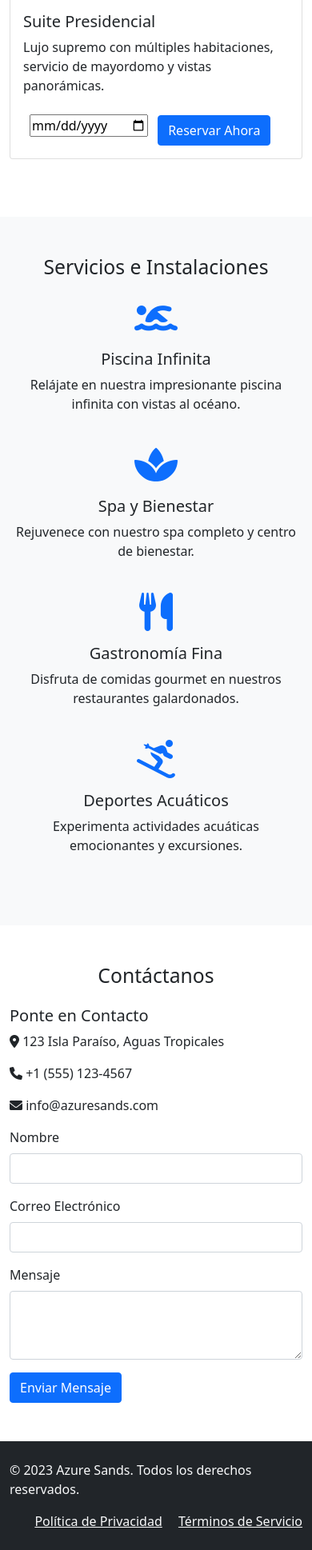
After one commit to TomGaldeano/TomGaldeano, a Flask app: template templates/projects/pj_azure_sands.html in a window 390 px wide. The commit adds this page. Shown: the part 2332-4270 px from the top of the page at 80% size. Run offline with Flask 3, Linux system fonts and the light colour scheme; the template is opened without the code that fills it, so the values that code supplies are empty; some libraries are stand-ins or nearby versions.

Commit message:
h-16-4-26

```diff
--- /dev/null
+++ b/templates/projects/pj_azure_sands.html
@@ -0,0 +1,268 @@
+<!DOCTYPE html>
+<html lang="es">
+<head>
+    <meta charset="UTF-8">
+    <meta name="viewport" content="width=device-width, initial-scale=1.0">
+    <title>Azure Sands - Tu Vacación de Ensueño</title>
+    <link href="https://cdn.jsdelivr.net/npm/bootstrap@5.0.2/dist/css/bootstrap.min.css" rel="stylesheet" integrity="sha384-EVSTQN3/azprG1Anm3QDgpJLIm9Nao0Yz1ztcQTwFspd3yD65VohhpuuCOmLASjC" crossorigin="anonymous">
+    <link rel="stylesheet" href="https://cdnjs.cloudflare.com/ajax/libs/font-awesome/6.0.0/css/all.min.css">
+</head>
+<body class="d-flex flex-column min-vh-100 justify-content-between light">
+   <nav class="navbar bg-dark navbar-expand-md navbar-dark">
+  <div class="container-fluid">
+    <a class="navbar-brand" href="#">Azure Sands</a>
+    <button class="navbar-toggler" type="button" data-bs-toggle="collapse" data-bs-target="#navbarNav" aria-controls="navbarNav" aria-expanded="false" aria-label="Toggle navigation">
+      <span class="navbar-toggler-icon"></span>
+    </button>
+    <div class="collapse navbar-collapse" id="navbarNav">
+      <ul class="navbar-nav ms-auto">
+        <li class="nav-item">
+          <a class="nav-link active" aria-current="page" href="#home">Inicio</a>
+        </li>
+        <li class="nav-item">
+        <button class="btn btn-dark nav-link" type="button" data-bs-toggle="offcanvas" data-bs-target="#offcanvasRight" aria-controls="offcanvasRight">Reservas</button>
+        </li>
+        <li class="nav-item">
+          <a class="nav-link" href="#rooms">Habitaciones</a>
+        </li>
+        <li class="nav-item">
+          <a class="nav-link" href="#amenities">Servicios</a>
+        </li>
+        <li class="nav-item">
+          <a class="nav-link" href="#contact">Contacto</a>
+        </li>
+      </ul>
+    </div>
+  </div>
+</nav>
+<div class="offcanvas offcanvas-end" tabindex="-1" id="offcanvasRight" aria-labelledby="offcanvasRightLabel">
+  <div class="offcanvas-header ">
+    <h5 id="offcanvasCenterLabel justify-content-center">RESERVAS</h5>
+    <button type="button" class="btn-close text-reset" data-bs-dismiss="offcanvas" aria-label="Close"></button>
+  </div>
+  <div class="offcanvas-body justify-content-center">
+    <ul id="reservas" class="list-group">
+      <li class="list-group-item">No hay reservas aun</li>
+    </ul>
+    <div class="row justify-content-center container d-flex mx-auto mt-4">
+    <button class="btn btn-primary j ">Pagar</button>
+    </div>
+  </div>
+</div>
+<div class="container-fluid p-0" id="home">
+  <div id="carouselExampleIndicators" class="carousel slide" data-bs-ride="carousel">
+  <div class="carousel-indicators">
+    <li data-bs-target="#carouselExampleIndicators" data-bs-slide-to="0" class="active"></li>
+    <li data-bs-target="#carouselExampleIndicators" data-bs-slide-to="1"></li>
+    <li data-bs-target="#carouselExampleIndicators" data-bs-slide-to="2"></li>
+  </div>
+  <div class="carousel-inner">
+    <div class="carousel-item active">
+      <img class="d-block w-100" src="img1.png" alt="Bienvenido a Azure Sands" style="height: 60vh; object-fit: cover;">
+      <div class="carousel-caption d-block">
+        <h5>Bienvenido a Azure Sands</h5>
+        <p>Experimenta lujo y relajación en nuestro paraíso tropical.</p>
+      </div>
+    </div>
+    <div class="carousel-item">
+      <img class="d-block w-100" src="img2.png" alt="Vistas Espectaculares a la Playa" style="height: 60vh; object-fit: cover;">
+      <div class="carousel-caption d-block">
+        <h5>Vistas Espectaculares a la Playa</h5>
+        <p>Disfruta de vistas impresionantes al océano desde tu balcón privado.</p>
+      </div>
+    </div>
+    <div class="carousel-item">
+      <img class="d-block w-100" src="img3.png" alt="Servicios de Clase Mundial" style="height: 60vh; object-fit: cover;">
+      <div class="carousel-caption d-block">
+        <h5>Servicios de Clase Mundial</h5>
+        <p>Spa, piscinas y gastronomía fina te esperan.</p>
+      </div>
+    </div>
+  </div>
+  <button class="carousel-control-prev" type="button" data-bs-target="#carouselExampleIndicators" data-bs-slide="prev">
+    <span class="carousel-control-prev-icon" aria-hidden="true"></span>
+    <span class="visually-hidden">Anterior</span>
+  </button>
+  <button class="carousel-control-next" type="button" data-bs-target="#carouselExampleIndicators" data-bs-slide="next">
+    <span class="carousel-control-next-icon" aria-hidden="true"></span>
+    <span class="visually-hidden">Siguiente</span>
+  </button>
+</div>
+<section id="about" class="py-5 bg-light">
+  <div class="container">
+    <div class="row">
+      <div class="col-lg-6">
+        <h2>Acerca de Azure Sands</h2>
+        <p>Ubicado en una isla tropical prístina, Azure Sands ofrece el escape definitivo de lo cotidiano. Nuestro resort cuenta con alojamientos lujosos, servicios de clase mundial y un servicio incomparable para hacer que tu estancia sea inolvidable.</p>
+        <p>Ya sea que busques relajación en nuestras playas privadas, aventura en nuestras aguas cristalinas o indulgencia en nuestro spa, Azure Sands es tu puerta de entrada al paraíso.</p>
+      </div>
+      <div class="col-lg-6">
+        <img src="https://via.placeholder.com/600x400/6f42c1/ffffff?text=Vista+General+del+Resort" alt="Vista General del Resort" class="img-fluid rounded">
+      </div>
+    </div>
+  </div>
+</section>
+<!-- Habitaciones-->
+<section id="rooms" class="py-5">
+  <div class="container">
+    <h2 class="text-center mb-4">Nuestras Habitaciones</h2>
+    <div class="row">
+      <div class="col-md-4 mb-4">
+        <div class="card" id="deluxe">
+          <img src="deluxe.png" class="card-img-top" alt="Suite Deluxe">
+          <div class="card-body">
+            <h5 class="card-title">Suite Deluxe</h5>
+            <p class="card-text">Suite espaciosa con vistas al océano, cama king y balcón privado.</p>
+            <input type="date" name="" class="m-2">
+            <button class="btn btn-primary m-2">Reservar Ahora</a>
+          </div>
+        </div>
+      </div>
+      <div class="col-md-4 mb-4" id="villa">
+        <div class="card">
+          <img src="villa.png" class="card-img-top" alt="Villa Frente al Mar">
+          <div class="card-body">
+            <h5 class="card-title">Villa Frente al Mar</h5>
+            <p class="card-text">Villa privada con acceso directo a la playa y vistas espectaculares al atardecer.</p>
+            <input type="date" class="m-2">
+            <button class="btn btn-primary m-2">Reservar Ahora</button>
+          </div>
+        </div>
+      </div>
+      <div class="col-md-4 mb-4" id="suite">
+        <div class="card">
+          <img src="presi.png" class="card-img-top" alt="Suite Presidencial">
+          <div class="card-body">
+            <h5 class="card-title">Suite Presidencial</h5>
+            <p class="card-text">Lujo supremo con múltiples habitaciones, servicio de mayordomo y vistas panorámicas.</p>
+            <input type="date" class="m-2">
+            <button class="btn btn-primary mt-2">Reservar Ahora</button>
+          </div>
+        </div>
+      </div>
+    </div>
+  </div>
+</section>
+
+<!-- Patata Patata -->
+<section id="amenities" class="py-5 bg-light">
+  <div class="container">
+    <h2 class="text-center mb-4">Servicios e Instalaciones</h2>
+    <div class="row">
+      <div class="col-md-3 text-center mb-4">
+        <i class="fas fa-swimmer fa-3x text-primary mb-3"></i>
+        <h5>Piscina Infinita</h5>
+        <p>Relájate en nuestra impresionante piscina infinita con vistas al océano.</p>
+      </div>
+      <div class="col-md-3 text-center mb-4">
+        <i class="fas fa-spa fa-3x text-primary mb-3"></i>
+        <h5>Spa y Bienestar</h5>
+        <p>Rejuvenece con nuestro spa completo y centro de bienestar.</p>
+      </div>
+      <div class="col-md-3 text-center mb-4">
+        <i class="fas fa-utensils fa-3x text-primary mb-3"></i>
+        <h5>Gastronomía Fina</h5>
+        <p>Disfruta de comidas gourmet en nuestros restaurantes galardonados.</p>
+      </div>
+      <div class="col-md-3 text-center mb-4">
+        <i class="fas fa-skiing fa-3x text-primary mb-3"></i>
+        <h5>Deportes Acuáticos</h5>
+        <p>Experimenta actividades acuáticas emocionantes y excursiones.</p>
+      </div>
+    </div>
+  </div>
+</section>
+
+<!-- Contacto-->
+<section id="contact" class="py-5">
+  <div class="container">
+    <h2 class="text-center mb-4">Contáctanos</h2>
+    <div class="row">
+      <div class="col-md-6">
+        <h5>Ponte en Contacto</h5>
+        <p><i class="fas fa-map-marker-alt"></i> 123 Isla Paraíso, Aguas Tropicales</p>
+        <p><i class="fas fa-phone"></i> +1 (555) 123-4567</p>
+        <p><i class="fas fa-envelope"></i> info@azuresands.com</p>
+      </div>
+      <div class="col-md-6">
+        <form>
+          <div class="mb-3">
+            <label for="name" class="form-label">Nombre</label>
+            <input type="text" class="form-control" id="name" required>
+          </div>
+          <div class="mb-3">
+            <label for="email" class="form-label">Correo Electrónico</label>
+            <input type="email" class="form-control" id="email" required>
+          </div>
+          <div class="mb-3">
+            <label for="message" class="form-label">Mensaje</label>
+            <textarea class="form-control" id="message" rows="3" required></textarea>
+          </div>
+          <button type="submit" class="btn btn-primary">Enviar Mensaje</button>
+        </form>
+      </div>
+    </div>
+  </div>
+</section>
+
+<footer class="bg-dark text-light py-4">
+  <div class="container">
+    <div class="row">
+      <div class="col-md-6">
+        <p>&copy; 2023 Azure Sands. Todos los derechos reservados.</p>
+      </div>
+      <div class="col-md-6 text-end">
+        <a href="#" class="text-light me-3">Política de Privacidad</a>
+        <a href="#" class="text-light">Términos de Servicio</a>
+      </div>
+    </div>
+  </div>
+</footer>
+  <script src="https://cdn.jsdelivr.net/npm/bootstrap@5.0.2/dist/js/bootstrap.bundle.min.js" integrity="sha384-MrcW6ZMFYlzcLA8Nl+NtUVF0sA7MsXsP1UyJoMp4YLEuNSfAP+JcXn/tWtIaxVXM" crossorigin="anonymous"></script>
+  <script>
+    const reservas = document.querySelector("#reservas");
+    const habitaciones = new Map([["deluxe_btn",document.querySelector("#deluxe button")],
+    ["deluxe_calendar",document.querySelector("#deluxe input")],
+    ["villa_btn",document.querySelector("#villa button")],
+    ["villa_calendar",document.querySelector("#villa input")],
+    ["suite_btn",document.querySelector("#suite button")],
+    ["suite_calendar",document.querySelector("#suite input")]
+  ]);
+    const carrito = [];
+    habitaciones.get("deluxe_btn").addEventListener("click",()=> {
+      if(habitaciones.get("deluxe_calendar").value){
+        if (carrito.length==0){
+          reservas.innerHTML="";
+        }
+        let li = document.createElement("li");
+        li.classList.add("list-group-item");
+        carrito.push("Habitacion Deluxe: "+habitaciones.get("deluxe_calendar").value);
+        li.textContent = "Habitacion Deluxe: "+habitaciones.get("deluxe_calendar").value;
+        reservas.appendChild(li);}
+            })
+    habitaciones.get("villa_btn").addEventListener("click",()=> {
+      if(habitaciones.get("villa_calendar").value){
+        if (carrito.length==0){
+          reservas.innerHTML="";
+        }
+        let li = document.createElement("li");
+        li.classList.add("list-group-item");
+        carrito.push("Habitacion Villa: "+habitaciones.get("villa_calendar").value);
+        li.textContent = "Habitacion Villa: "+habitaciones.get("villa_calendar").value;
+        reservas.appendChild(li);}
+            })
+    habitaciones.get("suite_btn").addEventListener("click",()=> {
+      if(habitaciones.get("suite_calendar").value){
+        if (carrito.length==0){
+          reservas.innerHTML="";
+        }
+        let li = document.createElement("li");
+        li.classList.add("list-group-item");
+        carrito.push("Habitacion Presidencial: "+habitaciones.get("suite_calendar").value);
+        li.textContent = "Habitacion Presidencial: "+habitaciones.get("suite_calendar").value;
+        reservas.appendChild(li);}
+            })
+
+  </script>
+</body>
+</html>
--- a/templates/projects/pj_personal.html
+++ b/templates/projects/pj_personal.html
@@ -25,6 +25,7 @@
   <ul class="list-group">
     <li class="text-center main_content plain-li"><a href="https://www.breadtombakery.com/Es" target="_blank"
         class="green_link">Bread Website</a></li>
+    <li class="text-center main_content plain-li"><a href="{{url_for(pj_AzureSands)}}"></a></li>
   </ul>
 </div>
 <div class="row justify-content-center container d-flex mx-auto">
```
